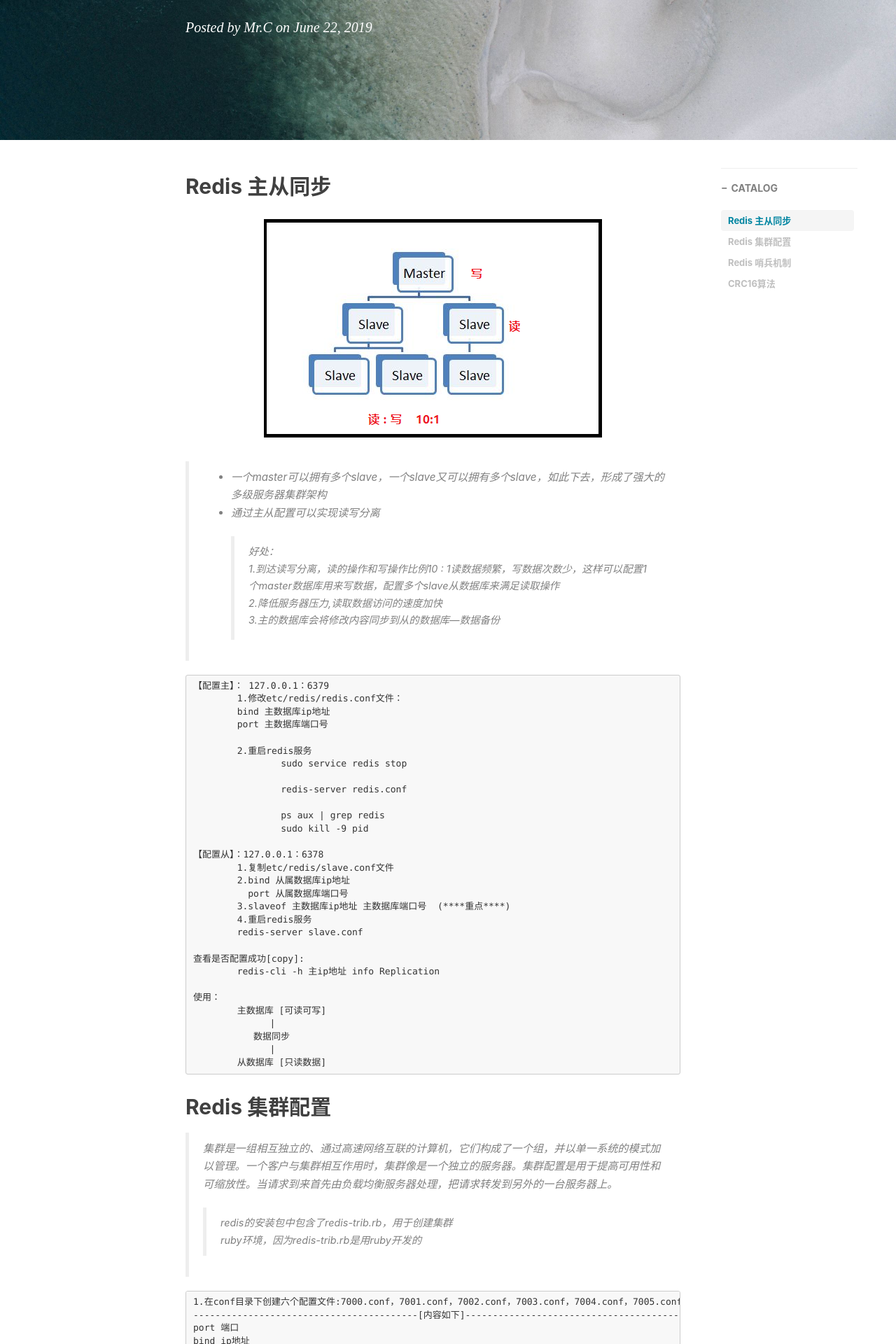
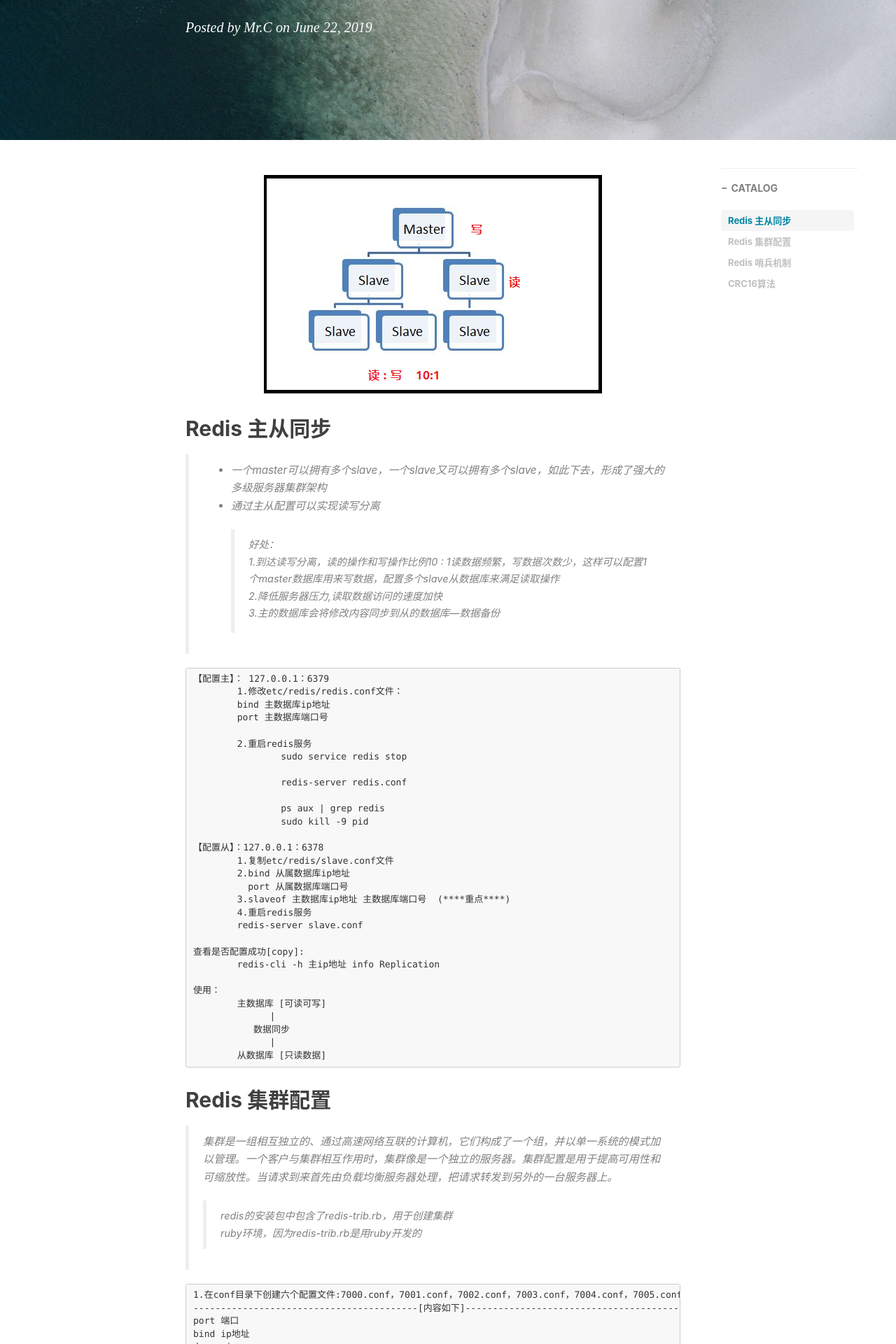
Before and after one commit to Liao-JianHao/c-blogs.github.io, a Jekyll site: the page built from _posts/2019-06-22-Redis(二).md, in a window 1280 px wide. Shown: the part 323-2243 px from the top of the page at 70% size. Built offline with Jekyll 4.4.1, drawn with Linux system fonts in a browser that asks for light colours; nearby versions of some CDN libraries; comment, search, counter and statistics services are not loaded.

Commit message:
update blogs

```diff
--- a/_posts/2019-06-22-Redis(二).md
+++ b/_posts/2019-06-22-Redis(二).md
@@ -12,9 +12,10 @@ tags:
 
 ---
 
-## Redis 主从同步
 
 ![redis](http://www.c-blogs.cn/img/redis.png)
+
+## Redis 主从同步
 
 > - ⼀个master可以拥有多个slave，⼀个slave⼜可以拥有多个slave，如此下去，形成了强⼤的多级服务器集群架构
 > - 通过主从配置可以实现读写分离
```
